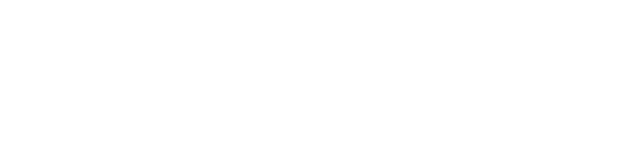
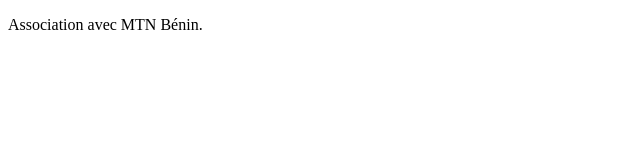
Before and after one commit to Houdjath/git-mon-cv, a plain HTML site: page index.html in a window 1280 px wide. Shown: the whole page, without its empty margins (0-640 px from the left). Drawn offline with Linux system fonts and the light colour scheme.

Commit message:
mise en place de la section associations

```diff
--- a/index.html
+++ b/index.html
@@ -8,6 +8,6 @@
     <title>Document</title>
 </head>
 <body>
-
+<p>Association avec MTN Bénin.</p>
 </body>
 </html>
```
